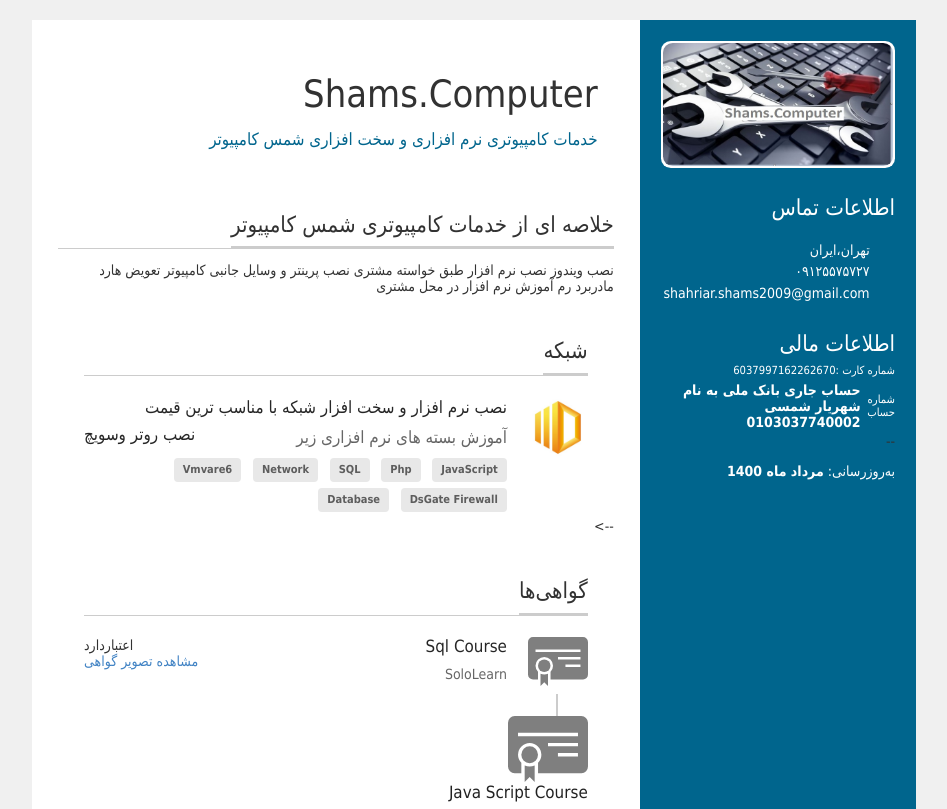
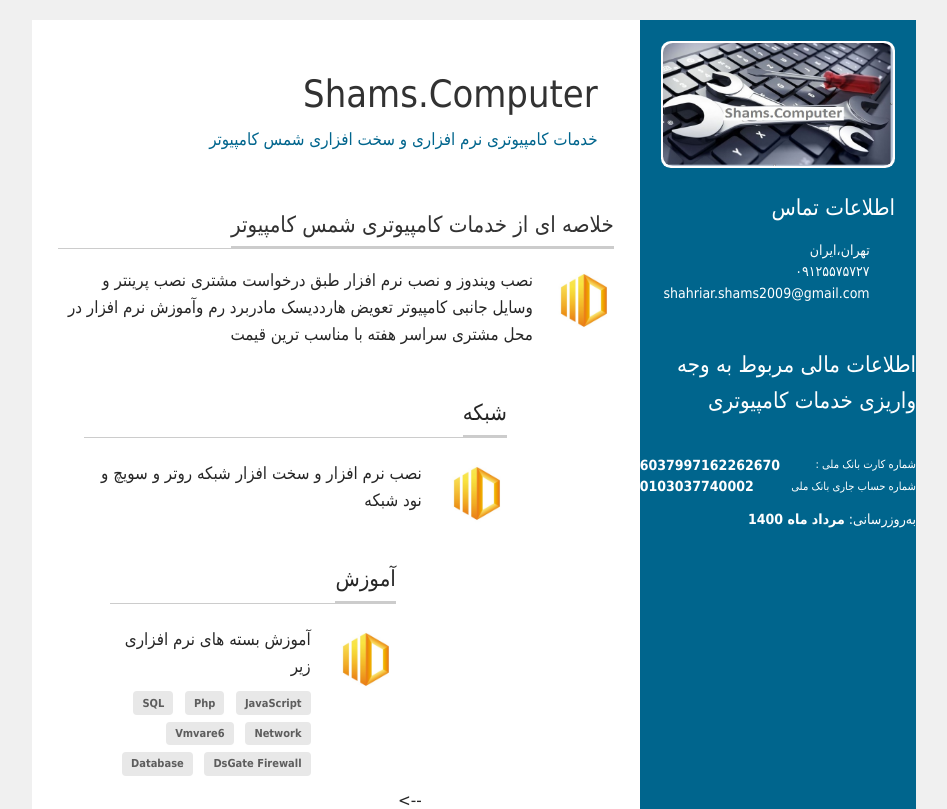
Before and after one commit to shin-shamsi/.github.io, a plain HTML site: page index.html in a window 1280 px wide. Shown: the top 809 px of the page, without its empty margins (166-1113 px from the left). Drawn offline with Linux system fonts and the light colour scheme; a web font is replaced by a local one.

Commit message:
Add files via upload

```diff
--- a/index.html
+++ b/index.html
@@ -54,18 +54,20 @@
                                 </div>
                             </div>
                         </div>
-
-                        <h1 style="margin-bottom: 0">اطلاعات مالی</h1>
+                    </div>
+                    <h1>اطلاعات مالی مربوط به وجه واریزی خدمات کامپیوتری</h1>
+                    <h1 style="margin-bottom: 0"></h1>
                         <div class="flex-table compact r-side-table">
                             <div class="row">
-                                <div class="grow cell" >شماره کارت :6037997162262670  </div>
-
+                                <div class="grow cell">شماره کارت بانک ملی : </div>
+                                <div class="cell"> 6037997162262670 </div>
                             </div>
 
                             <div class="row">
-                                <div class="grow cell" >شماره حساب </div>
-                                <div class="cell">  حساب جاری بانک ملی به نام شهریار شمسی 0103037740002   </div>
+                                <div class="grow cell">شماره حساب جاری بانک ملی</div>
+                                <div class="cell">0103037740002</div>
                             </div>
+
 
 
                         <!-- <div class="row">
@@ -77,7 +79,7 @@
                                 <div class="grow cell">وضعیت خدمت سربازی</div>
                                 <div class="cell">پایان خدمت</div>
                             </div> -->
-                        </div>--
+
 
                        <!-- <h1 style="margin-bottom: 0">اطلاعات شغلی</h1>
                         <div class="flex-table compact r-side-table">
@@ -138,11 +140,30 @@
                             <h2>خدمات کامپیوتری نرم افزاری و سخت افزاری شمس کامپیوتر
                     </header>
 
-                    <section class="r-section">
+                  <!--  <section class="r-section">
                         <div class="r-header">
                             <h1>خلاصه ای از خدمات کامپیوتری  شمس کامپیوتر</h1>
                         </div>
-                        <div class="md-supported">نصب ویندوز نصب نرم افزار طبق خواسته مشتری نصب پرینتر و وسایل جانبی کامپیوتر تعویض هارد مادربرد رم آموزش نرم افزار در محل مشتری
+                        <div class="md-supported">نصب ویندوز نصب نرم افزار طبق خواسته مشتری نصب پرینتر و وسایل جانبی کامپیوتر تعویض هارد مادربرد رم آموزش نرم افزار در محل مشتری  -->
+
+                            <section class="r-section">
+                                <div class="r-header">
+                                    <h1>خلاصه ای از خدمات کامپیوتری شمس کامپیوتر</h1>
+                                </div>
+                                <div class="ui relaxed unstackable items r-items r-timeline">
+                                    <div class="item">
+                                        <div class="ui tiny image"><img alt="" src="logo1.png"></div>
+                                        <div class="content">
+                                            <h2 class="ui w5 header">
+           نصب ویندوز و نصب نرم افزار طبق درخواست مشتری نصب پرینتر و وسایل جانبی کامپیوتر تعویض هارددیسک مادربرد رم وآموزش نرم افزار در محل مشتری سراسر هفته با مناسب ترین قیمت
+
+                                            <div class="ui right floated r-black">
+                                            </div>
+
+
+
+
+
 
                     <section class="r-section">
                         <div class="r-header">
@@ -153,16 +174,31 @@
                                 <div class="ui tiny image"><img alt="" src="logo1.png"></div>
                                 <div class="content">
                                     <h2 class="ui w5 header">
-                                        نصب نرم افزار و سخت افزار شبکه با مناسب ترین قیمت
+                                       نصب نرم افزار و سخت افزار شبکه روتر و سویچ و نود شبکه
                                     <div class="ui right floated r-black">
-                                        نصب روتر وسویچ
-                                    </div>
+                                       </div>
+<!--
+
+-->
+
+<section class="r-section">
+    <div class="r-header">
+        <h1>آموزش</h1>
+    </div>
+    <div class="ui relaxed unstackable items r-items r-timeline">
+        <div class="item">
+            <div class="ui tiny image"><img alt="" src="logo1.png"></div>
+            <div class="content">
+                <h2 class="ui w5 header">
+                    آموزش بسته های نرم افزاری زیر
+                <div class="ui right floated r-black">
+                   </div>
+
                                     <div class="meta">
                                         <a href="https://databeen.ir/" target="_blank" rel="noopener nofollow">
-                                      آموزش بسته های نرم افزاری زیر
+
                                         </a>
-
-                                    </div>
+                                          </div>
 
                                     <div class="extra">
                                         <span dir="auto" class="ui small label">JavaScript</span>
@@ -429,7 +465,7 @@
                                 </div>
                                 <div class="content">
                                     <h2 class="ui w5 header">
-                                        <a href="certj-1024-20259728.jpg" target="_blank" rel="noopener nofollow">
+                                        <a href="certj-1024-20259728.pdf" target="_blank" rel="noopener nofollow">
                                             Java Script Course
                                         </a>
                                     </h2>
```
